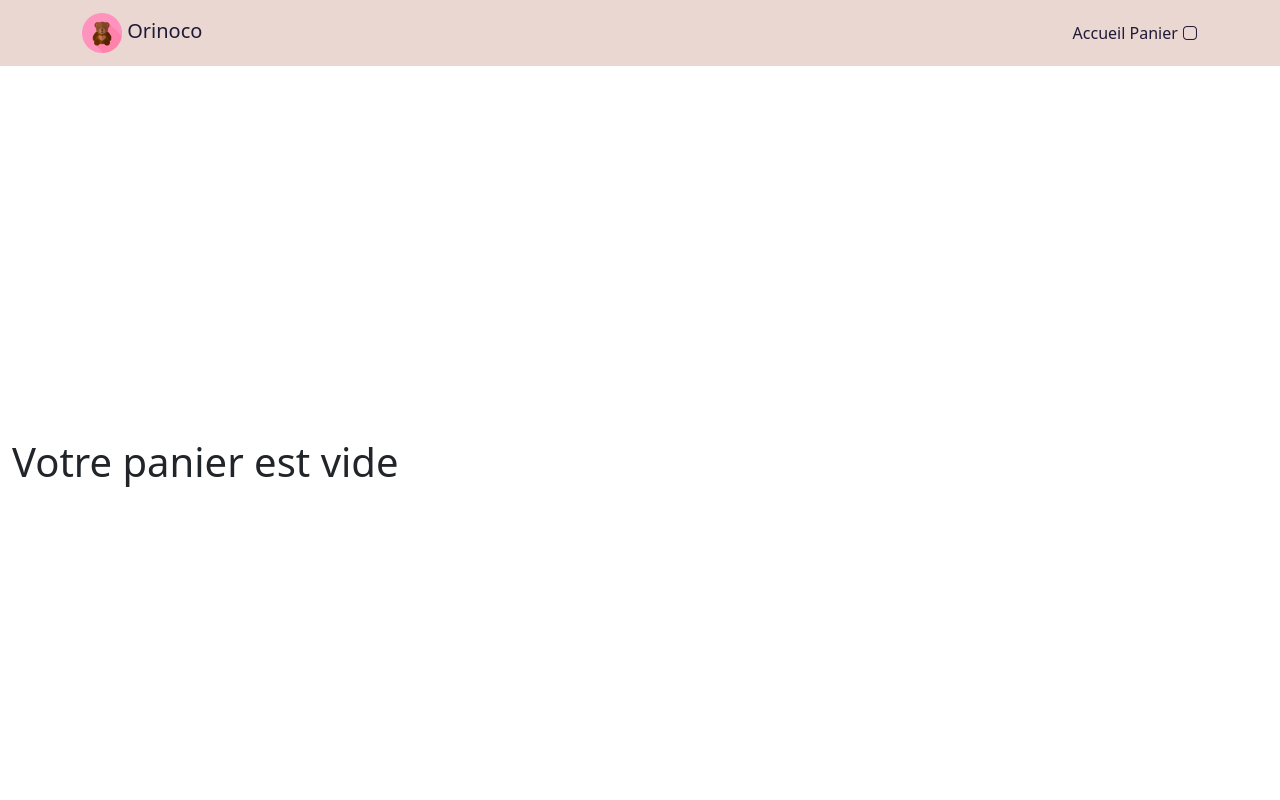
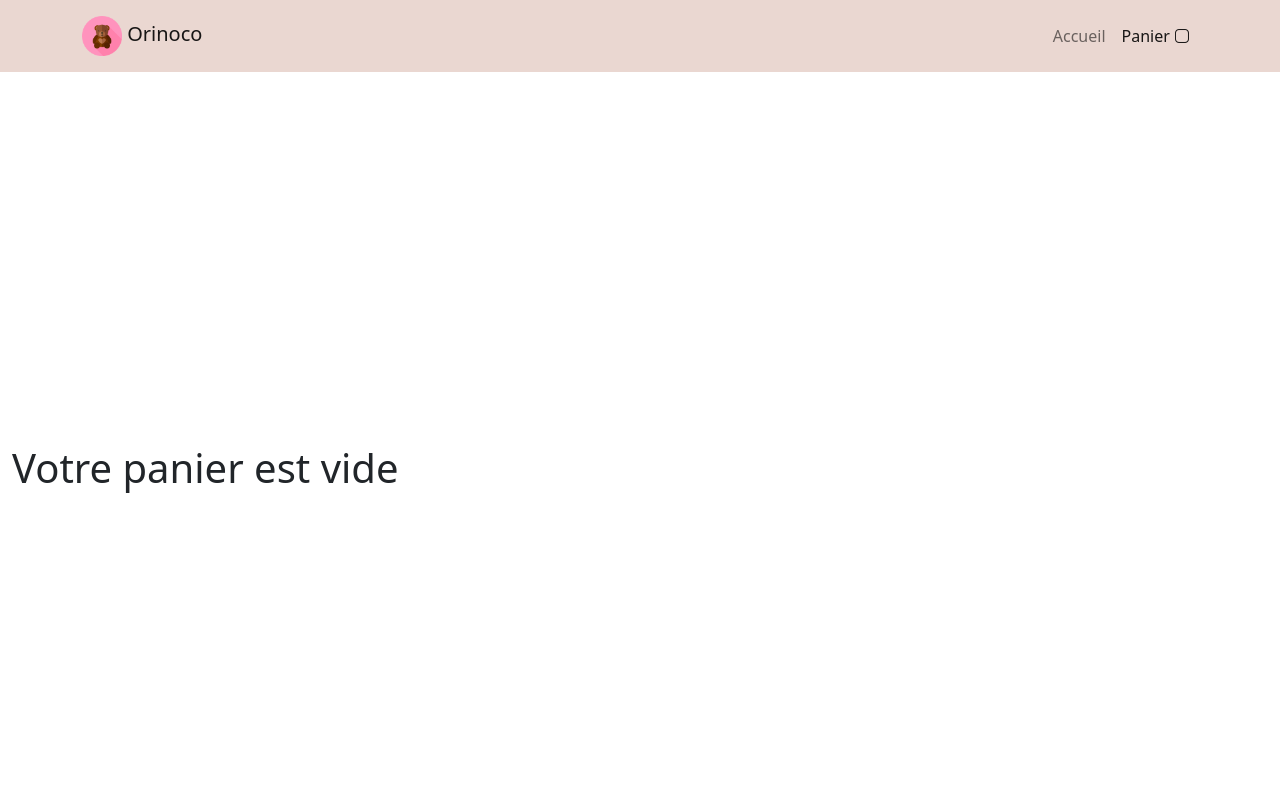
Before and after one commit to lauradauzat/DauzatLaura_5_03082021, a website: page Front/html/panier.html in a window 1280 px wide. Shown: the top 800 px of the page. Drawn offline with nearby package versions, Linux system fonts and the light colour scheme.

Commit message:
fixed nav mobile

```diff
--- a/Front/html/panier.html
+++ b/Front/html/panier.html
@@ -15,19 +15,31 @@
 
     <header class="sticky-top">
 
-        <nav class="navbar navbar-expand-lg navbar-light bg-light">
-          <div class="container d-flex flex-column flex-md-row justify-content-between">
+      <nav class="navbar navbar-expand-lg navbar-light bg-light">
 
-          <div class="navbar-brand d-flex">
+        <div class="container d-flex flex-column flex-md-row justify-content-between">
 
-            <a  href="/Front/index.html"> <img src="../img/logo.png">  Orinoco </a>
+        <div class="navbar-brand d-flex">
+
+          <a> <img src="/Front/img/logo.png">  Orinoco </a>
+
+        </div>
+
+        <div class="navbar justify-content-end">
+
+          <div class="navbar-nav">
+
+            <a class="nav-item nav-link" href="/Front/index.html">Accueil</a>
+            <a id="panier-menu" class="nav-item nav-link active" href="/Front/html/panier.html">Panier <span id="panierFull text text-danger" > <i class="bi bi-app"></i>
+            </a>
+
           </div>
 
-          <div>
-            <a class="py-2 d-none d-md-inline-block" href="/Front/index.html">Accueil</a>
-            <a id="panier-menu" class="py-2 d-none d-md-inline-block" href="/Front/html/panier.html">Panier <span id="panierFull text text-danger" > <i class="bi bi-app"></i></a>
-          </div>
-        </nav>
+
+
+        </div>
+
+      </nav>
 
     </header>
 
--- a/Front/scss/_custom.scss
+++ b/Front/scss/_custom.scss
@@ -22,3 +22,10 @@ nav {
         color: #7d616ce0;
     }
 }
+
+
+
+.collapse:not(.show) {
+    display: block !important;
+
+}
```
Also changed, not shown: Front/html/confirmation.html (+16 -9 lines), Front/html/formulaire.html (+21 -9 lines), Front/html/produit.html (+21 -9 lines), Front/index.html (+10 -4 lines), Front/css/style.css, 1 other file.
